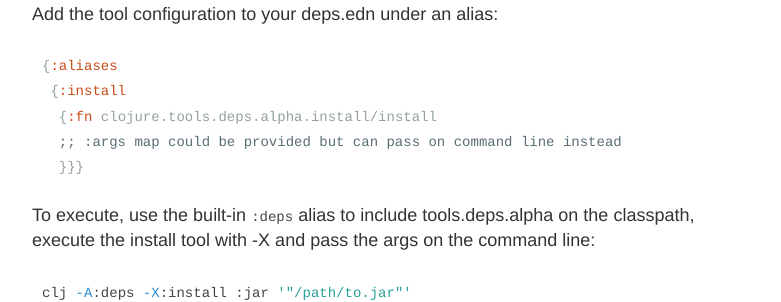
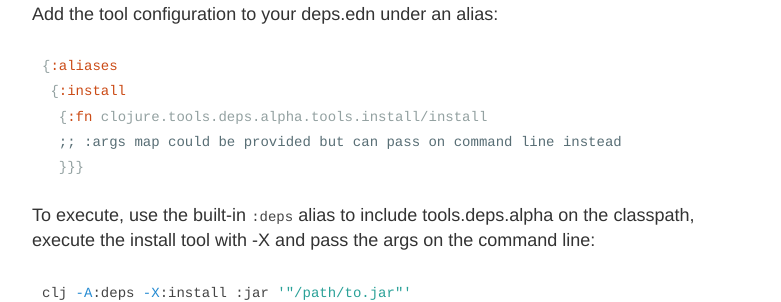
Before and after one commit to insideclojure/insideclojure.github.io, a Jekyll site: the page built from _posts/2020-07-28-clj-exec.md, in a window 1280 px wide and 900 px high, scrolled down 1979 px. Shown: the part 151-453 px from the top of the window, without its empty margins (248-1029 px from the left). Built offline with Jekyll 4.4.1, drawn with Linux system fonts in a browser that asks for light colours.

Commit message:
fix namespace

```diff
--- a/_posts/2020-07-28-clj-exec.md
+++ b/_posts/2020-07-28-clj-exec.md
@@ -79,7 +79,7 @@ Add the tool configuration to your deps.edn under an alias:
 {% highlight clojure %}
 {:aliases
  {:install
-  {:fn clojure.tools.deps.alpha.install/install
+  {:fn clojure.tools.deps.alpha.tools.install/install
   ;; :args map could be provided but can pass on command line instead
   }}}
 {% endhighlight %}
```
